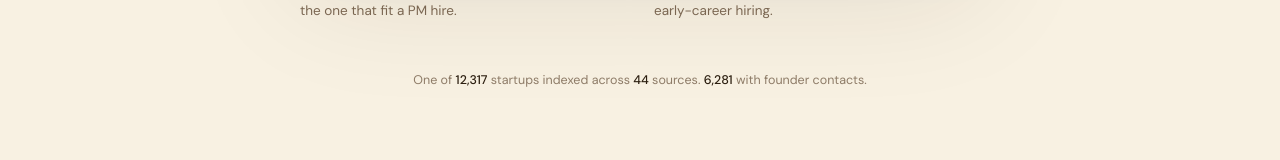
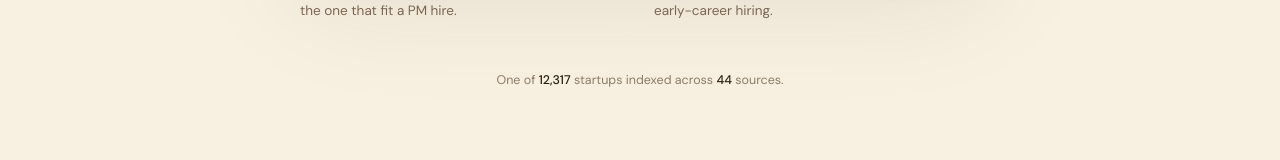
Before and after one commit to cx18121/sparrow, a React (Vite) app: page / in a window 1280 px wide. Shown: the part 1492-1652 px from the top of the page. Built offline with nearby package versions, Linux system fonts and the light colour scheme; no server answers.

Commit message:
Drop '6,281 with founder contacts' from trust strip

```diff
--- a/src/components/Landing/EmailDemo.tsx
+++ b/src/components/Landing/EmailDemo.tsx
@@ -18,10 +18,9 @@ export default function EmailDemo() {
   const trustRef = useRef<HTMLParagraphElement | null>(null)
   const [inView, setInView] = useState(false)
   const [hoveredHook, setHoveredHook] = useState<1 | 2 | null>(null)
-  const [counts, setCounts] = useState<{ a: number; b: number; c: number }>({
+  const [counts, setCounts] = useState<{ a: number; b: number }>({
     a: 0,
     b: 0,
-    c: 0,
   })
 
   // IntersectionObserver: when the card enters view, kick off the
@@ -53,7 +52,7 @@ export default function EmailDemo() {
       typeof window !== 'undefined' &&
       window.matchMedia?.('(prefers-reduced-motion: reduce)').matches
     if (reduced) {
-      setCounts({ a: 12317, b: 44, c: 6281 })
+      setCounts({ a: 12317, b: 44 })
       return
     }
     const io = new IntersectionObserver(
@@ -70,7 +69,6 @@ export default function EmailDemo() {
             setCounts({
               a: Math.round(12317 * p),
               b: Math.round(44 * p),
-              c: Math.round(6281 * p),
             })
             if (t < 1) requestAnimationFrame(tick)
           }
@@ -204,7 +202,7 @@ export default function EmailDemo() {
           className="lp-reveal mt-12 text-center text-[12.5px] leading-[1.6] text-muted/85"
           style={{ fontVariantNumeric: 'tabular-nums' }}
         >
-          One of <span className="font-medium text-dark">{counts.a.toLocaleString()}</span> startups indexed across <span className="font-medium text-dark">{counts.b}</span> sources. <span className="font-medium text-dark">{counts.c.toLocaleString()}</span> with founder contacts.
+          One of <span className="font-medium text-dark">{counts.a.toLocaleString()}</span> startups indexed across <span className="font-medium text-dark">{counts.b}</span> sources.
         </p>
       </div>
     </section>
```
